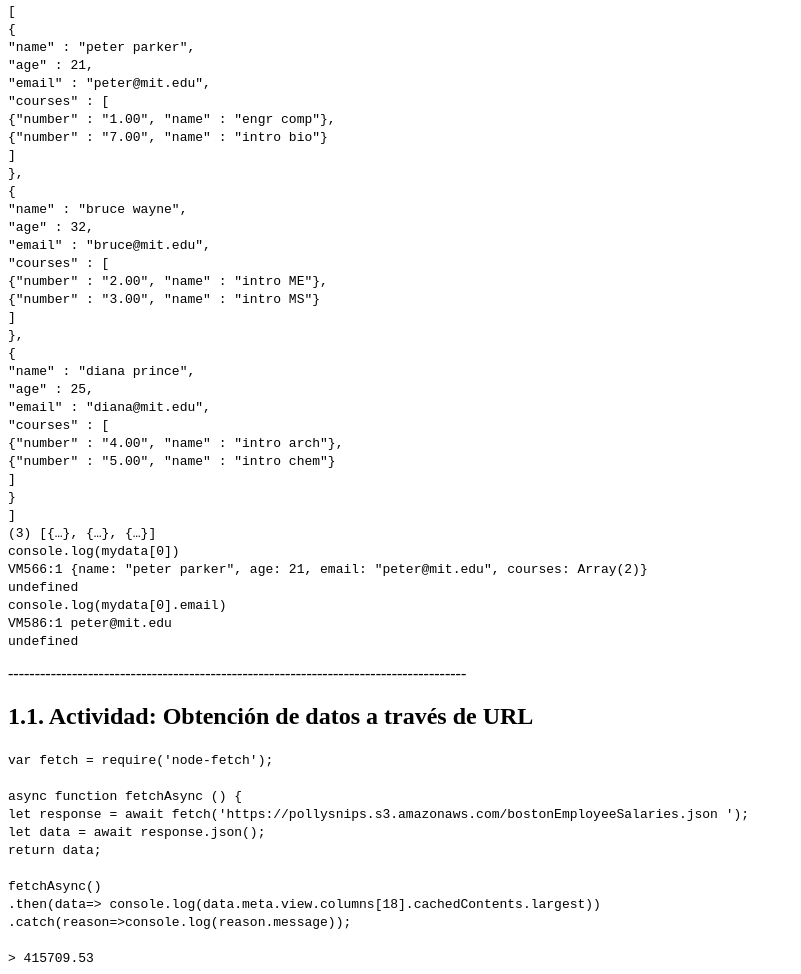
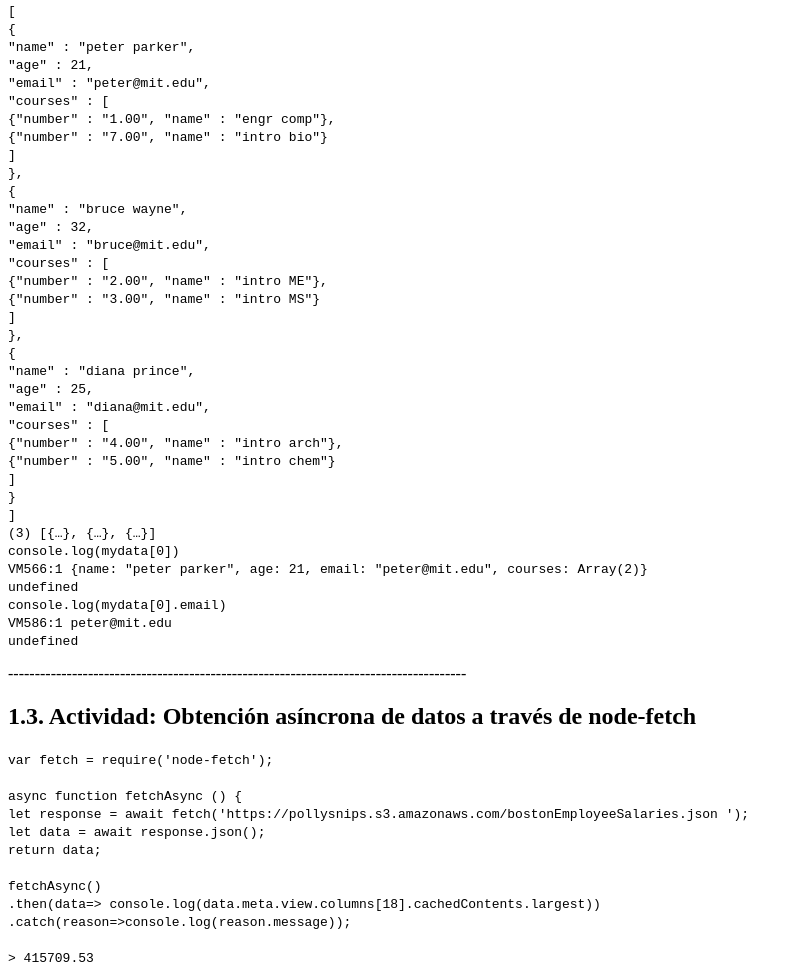
Before and after one commit to sisarldm/sisarldm.github.io, a plain HTML site: page no_eval/m101.html in a window 1280 px wide. Shown: the part 79-1053 px from the top of the page, without its empty margins (0-801 px from the left). Drawn offline with Linux system fonts and the light colour scheme.

Commit message:
cambio en el texto de la primera actividad no evaluada

```diff
--- a/no_eval/m101.html
+++ b/no_eval/m101.html
@@ -42,7 +42,7 @@ VM586:1 peter@mit.edu<br>
 undefined<br>
 </code>
 <p>--------------------------------------------------------------------------------------</p>
-<h2>1.1. Actividad: Obtención de datos a través de URL</h2>
+<h2>1.3. Actividad: Obtención asíncrona de datos a través de node-fetch</h2>
 <code>
 var fetch = require('node-fetch');<br>
 <br>
```
